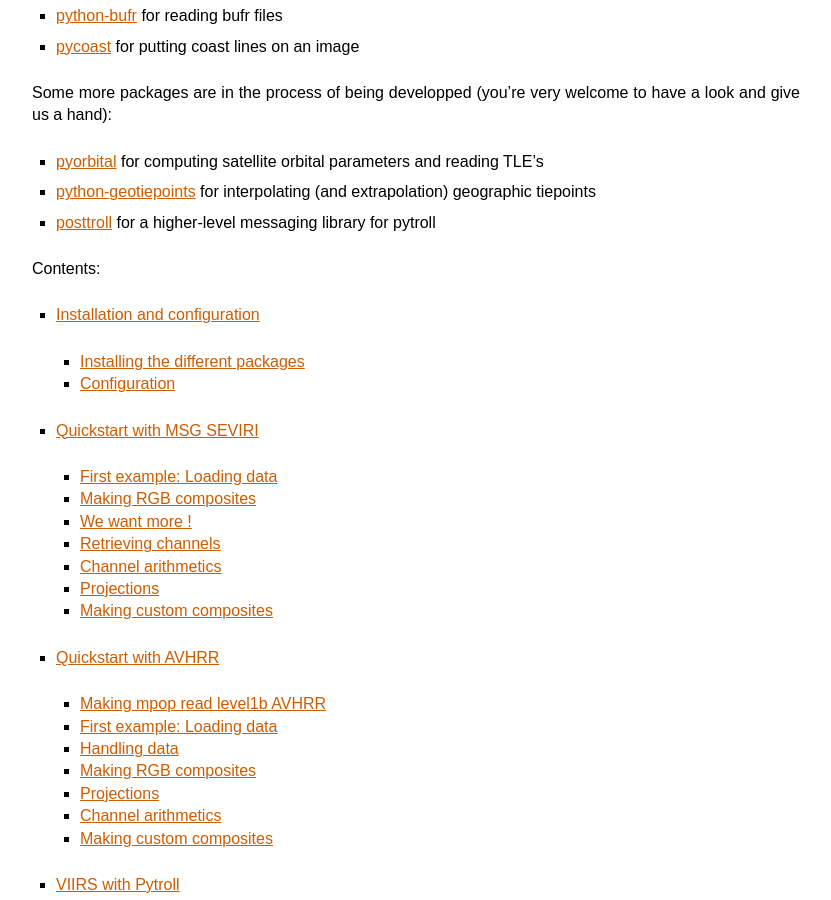
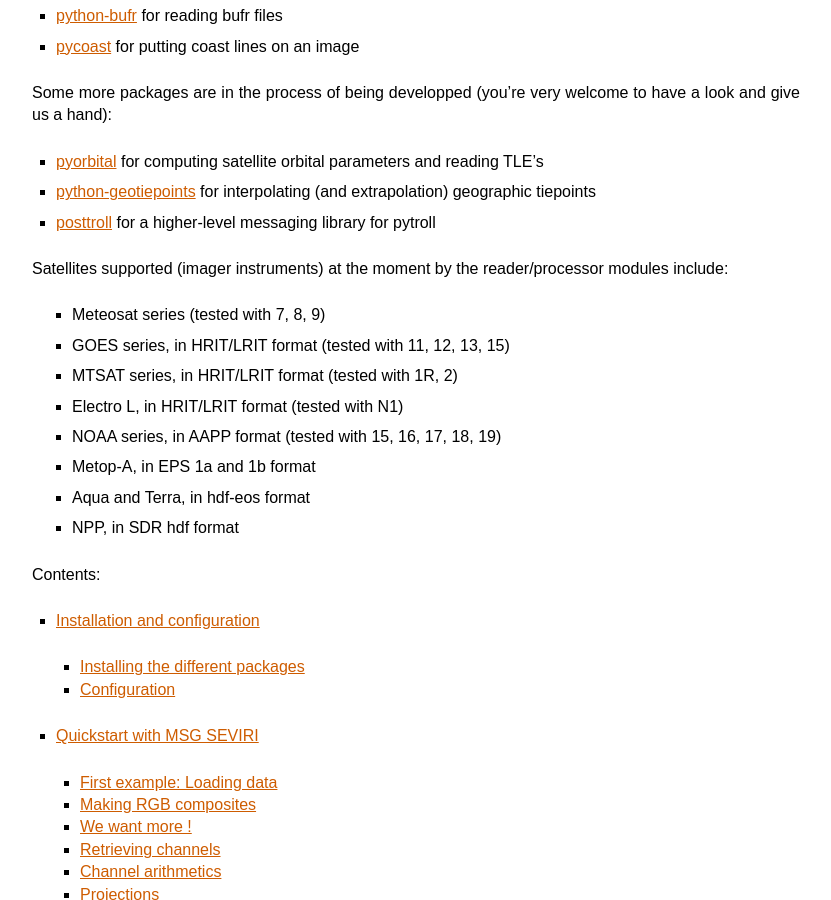
Before and after one commit to pytroll/pytroll, a Sphinx documentation site: the page built from web/source/index.rst, in a window 1280 px wide and 900 px high, scrolled down 556 px. Shown: the whole window, without its empty margins (48-879 px from the left). Built offline with Sphinx 7.4.7, drawn with Linux system fonts in a browser that asks for light colours; formulas are drawn with MathJax 3.

Commit message:
Doc: add a list supported satellites.

```diff
--- a/web/source/index.rst
+++ b/web/source/index.rst
@@ -51,6 +51,19 @@
 .. _python-geotiepoints: http://www.github.com/adybbroe/python-geotiepoints
 .. _posttroll: http://github.com/mraspaud/posttroll
 
+
+Satellites supported (imager instruments) at the moment by the reader/processor
+modules include:
+
+ - Meteosat series (tested with 7, 8, 9)
+ - GOES series, in HRIT/LRIT format (tested with 11, 12, 13, 15)
+ - MTSAT series, in HRIT/LRIT format (tested with 1R, 2)
+ - Electro L, in HRIT/LRIT format (tested with N1)
+ - NOAA series, in AAPP format (tested with 15, 16, 17, 18, 19)
+ - Metop-A, in EPS 1a and 1b format
+ - Aqua and Terra, in hdf-eos format
+ - NPP, in SDR hdf format
+
 Contents:
 
 .. toctree::
```
